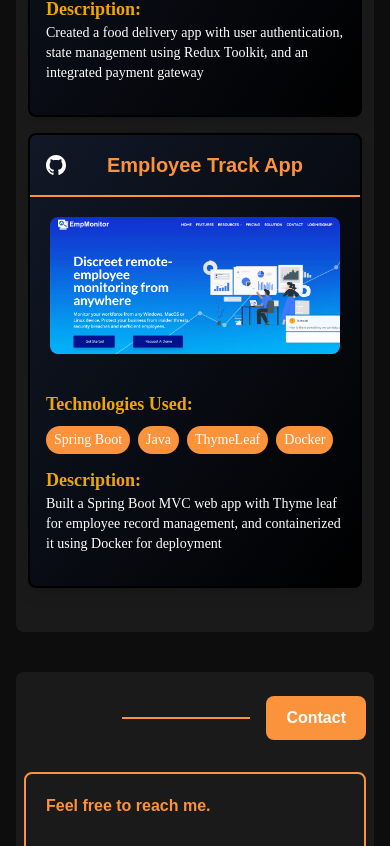
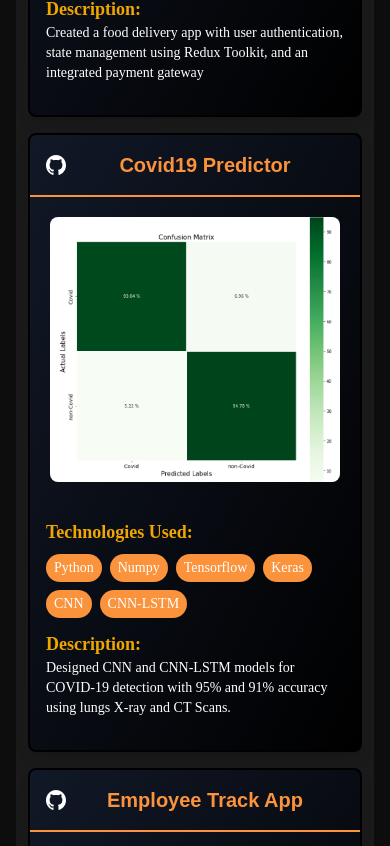
Before and after one commit to nikhilsingh-hub/my-portfolio, a React (Create React App) app: page / in a window 390 px wide. Shown: the part 4574-5420 px from the top of the page. Built offline with nearby package versions, Linux system fonts and the light colour scheme; a web font is replaced by a local one.

Commit message:
added covid19project

```diff
--- a/src/components/ProjectCard.js
+++ b/src/components/ProjectCard.js
@@ -6,10 +6,10 @@ function ProjectCard({ project, index }) {
   const { name, tools, description, githublink, image } = project;
   const cardRef = useRef(null);
   const isOnScreen = isElementVisible(cardRef);
-  const heightToStick = [7, 11, 15]
+  // const heightToStick = [7, 11, 15, 19]
 
   return (
-    <div ref={cardRef} className={`w-full md:w-[45%] border-2 border-black rounded-lg sticky overflow-hidden shadow-lg bg-gradient-to-br from-gray-900 to-black text-white`} style={{ top: `${heightToStick[index]}rem` }}>
+    <div ref={cardRef} className={`w-full md:w-[45%] border-2 border-black rounded-lg sticky overflow-hidden shadow-lg bg-gradient-to-br from-gray-900 to-black text-white`} style={{ top: `${7 + index*4}rem` }}>
   <div className='flex items-center justify-between border-b-2 border-orange-400 p-4 text-orange-400'>
     <a href={githublink} target='_blank' rel='noopener noreferrer'>
       <img src={github} className='h-5 w-5 hover:scale-125 hover:rotate-45 transition-all duration-300 ease-in-out' alt="GitHub Link" />
--- a/src/data/projectData.js
+++ b/src/data/projectData.js
@@ -1,6 +1,7 @@
 import chatImg from '../assets/images/Chat.png'
 import EmpUiImg from '../assets/images/EmpTrackUI.png'
 import FoodeUI from '../assets/images/FoodeUI.png'
+import ConfusionMatrix from '../assets/images/ConfusionMatrix.png'
 const projects = [
     {
       name: 'Chat App', image: chatImg , githublink: 'https://github.com/nikhilsingh-hub/chatApp', tools: ['React', 'MongoDb', 'Nodejs', 'Socket.io'], description: `Developed a resilient web chat application using the MERN stack and Socket.io for real-time communication.`
@@ -8,6 +9,8 @@ const projects = [
     {
       name: 'Food Delivery App', image: FoodeUI, githublink: 'https://github.com/nikhilsingh-hub/Food-Delivery-App', tools: ['MERN', 'Payment Gateway'], description: `Created a food delivery app with user authentication, state management using Redux Toolkit, and an integrated payment gateway` },
     {
+        name: 'Covid19 Predictor', image: ConfusionMatrix, githublink: 'https://github.com/nikhilsingh-hub/Covid-19-predictor', tools: ['Python', 'Numpy', 'Tensorflow', 'Keras', 'CNN', 'CNN-LSTM'], description: ` Designed CNN and CNN-LSTM models for COVID-19 detection with 95% and 91% accuracy using lungs X-ray and CT Scans.` },
+    {
       name: 'Employee Track App', image: EmpUiImg, githublink: 'https://github.com/nikhilsingh-hub/Spring_boot_MVN_Project', tools: ['Spring Boot', 'Java', 'ThymeLeaf', 'Docker'], description: ` Built a Spring Boot MVC web app with Thyme leaf for employee record management, and containerized it using Docker for deployment` },
   ];
 
```
Also changed, not shown: src/assets/images/ConfusionMatrix.png (added).
